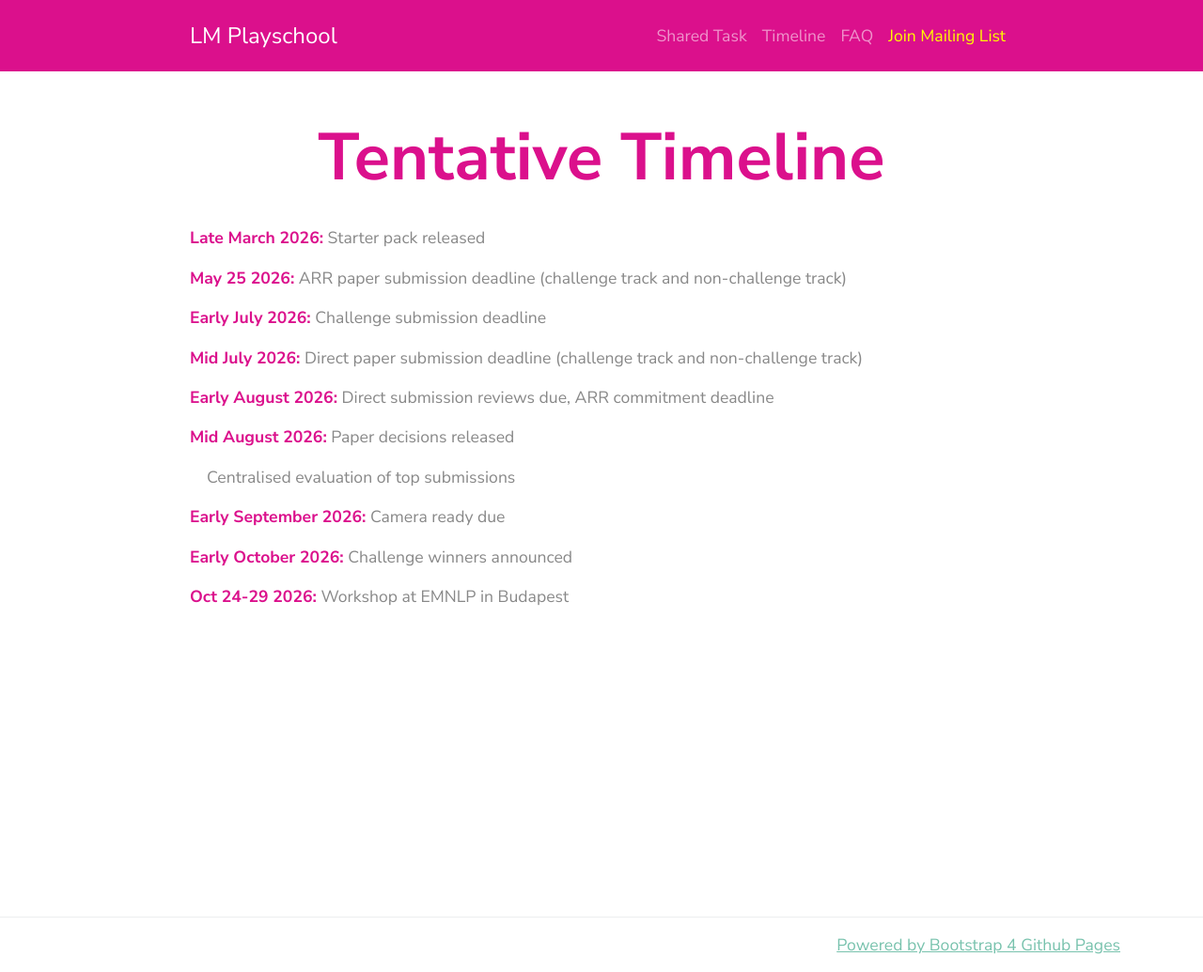
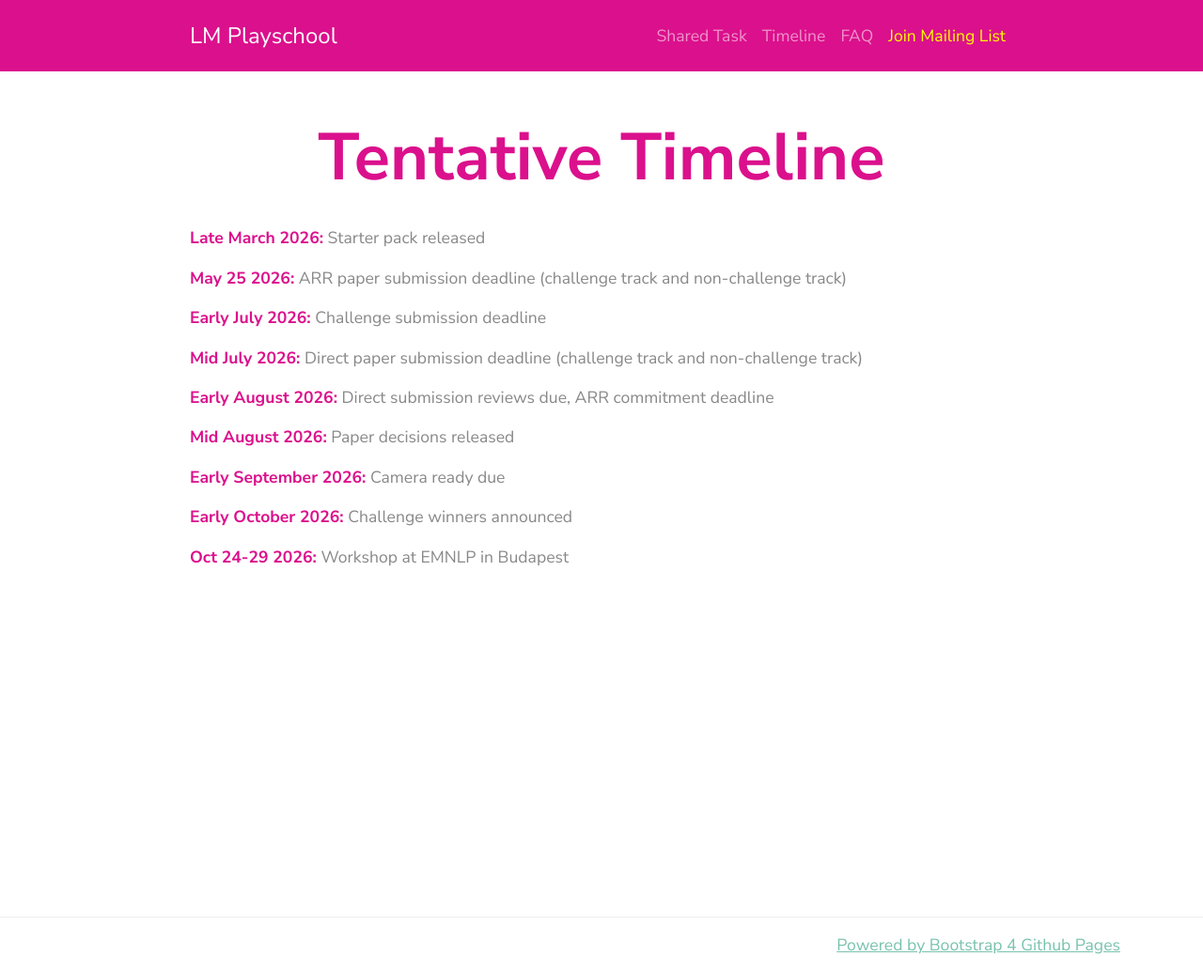
Before and after one commit to lm-playschool/lm-playschool.github.io, a Jekyll site: the page built from timeline.md, in a window 1280 px wide. Shown: the whole page at 94% size. Built offline with Jekyll 4.4.1, drawn with Linux system fonts in a browser that asks for light colours.

Commit message:
Update timeline

```diff
--- a/timeline.md
+++ b/timeline.md
@@ -14,8 +14,6 @@ layout: timeline
 
 <p><span style="color: #DB108C; font-weight: bold;">Mid August 2026:</span> Paper decisions released</p>
 
-<p>&nbsp;&nbsp;&nbsp;&nbsp;Centralised evaluation of top submissions</p>
-
 <p><span style="color: #DB108C; font-weight: bold;">Early September 2026:</span> Camera ready due</p>
 
 <p><span style="color: #DB108C; font-weight: bold;">Early October 2026:</span> Challenge winners announced</p>
```
